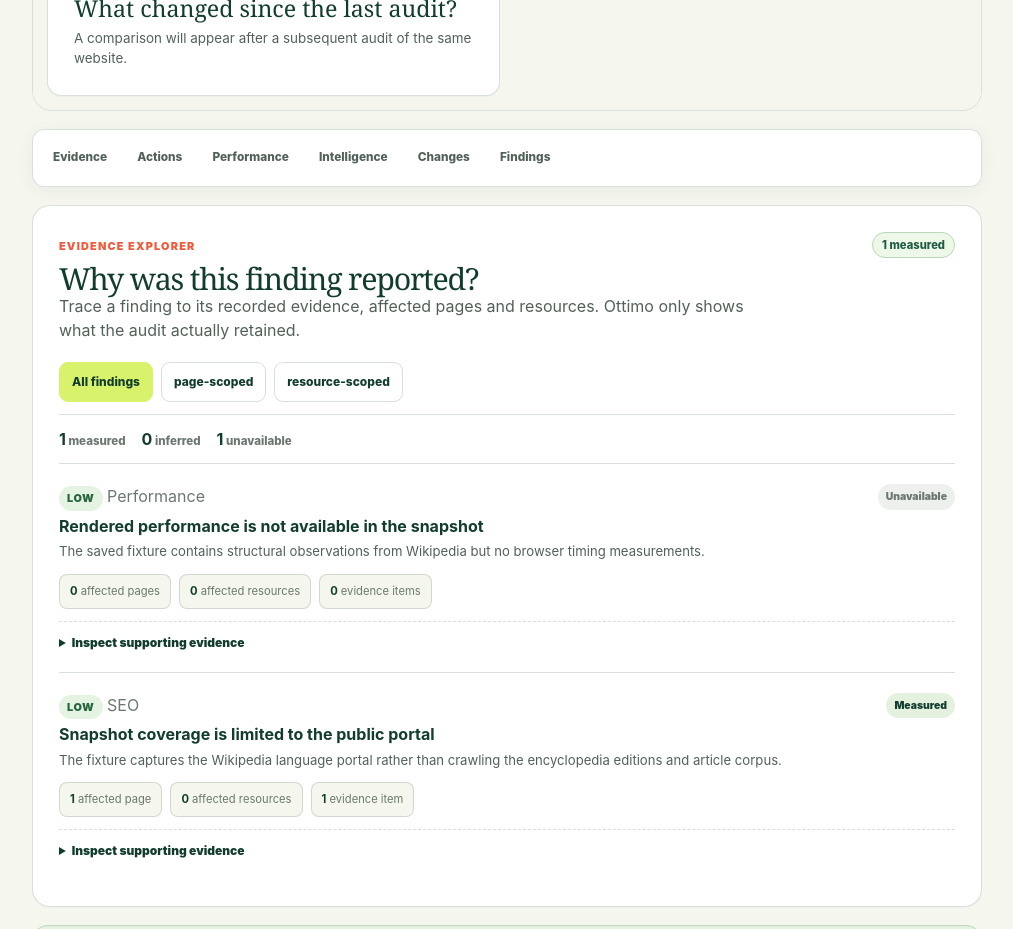
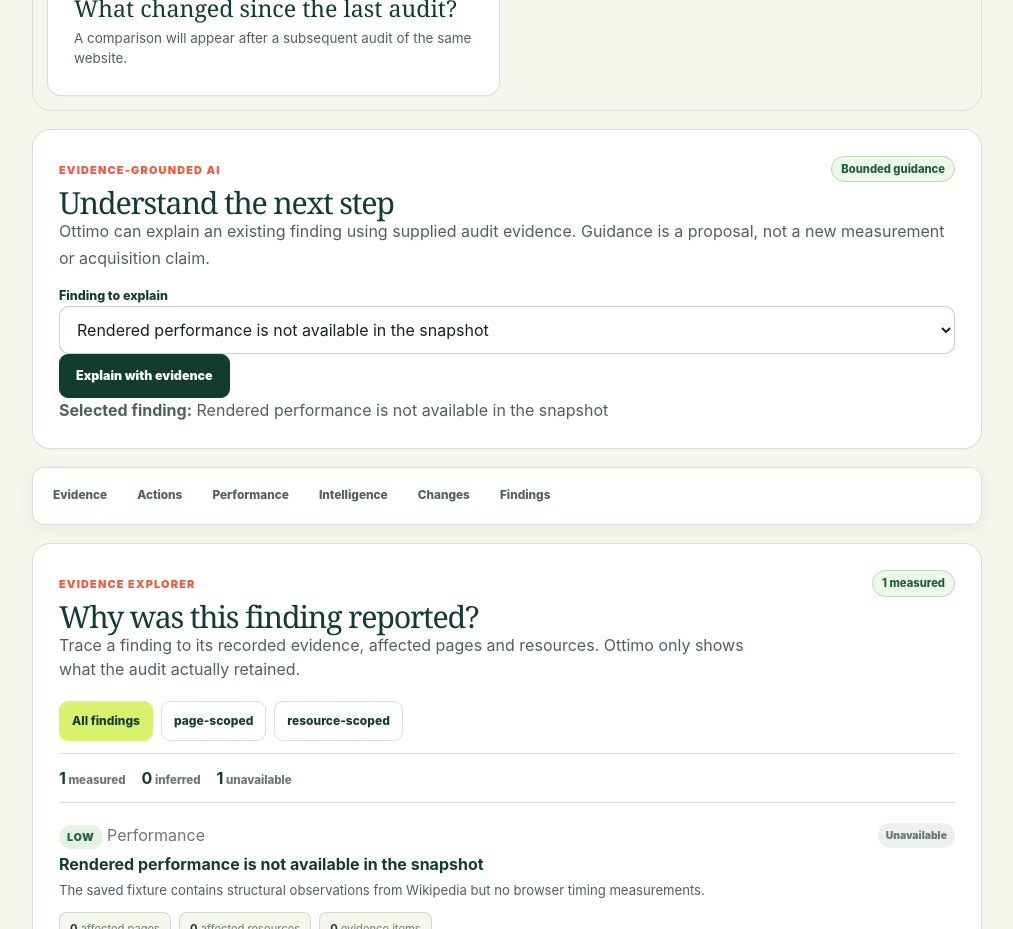
Before and after one commit to ottimosite/ottimo, a React (Vite) app: page /app/audits/audit-wikipedia in a window 1280 px wide. Shown: the part 1560-2489 px from the top of the page, without its empty margins (256-1269 px from the left). Built offline with nearby package versions, Linux system fonts and the light colour scheme.

Commit message:
feat: integrate AI guidance into audit overview

```diff
--- a/src/features/audits/AuditOverview.tsx
+++ b/src/features/audits/AuditOverview.tsx
@@ -11,6 +11,7 @@ import type { Audit, OptimizationAction } from '../../types/domain'
 import { buildOptimizationActions } from '../../audit-engine/actions'
 import { blockingDependencies } from '../../audit-engine/action-dependencies'
 import { AuditCommandCentre2 } from './AuditCommandCentre2'
+import { AIDecisionPanel } from './AIDecisionPanel'
 import { EvidenceExplorer } from './EvidenceExplorer'
 import { ResourcePerformancePanel } from './ResourcePerformancePanel'
 
@@ -188,6 +189,7 @@ export function AuditOverview() {
     </header>
 
     <AuditCommandCentre2 audit={audit} openIssues={openIssues} actions={actions} />
+    <AIDecisionPanel audit={audit} />
     <nav className="audit-detail-nav" aria-label="Audit sections">
       <a href="#audit-evidence">Evidence</a>
       <a href="#audit-decisions">Actions</a>
```
